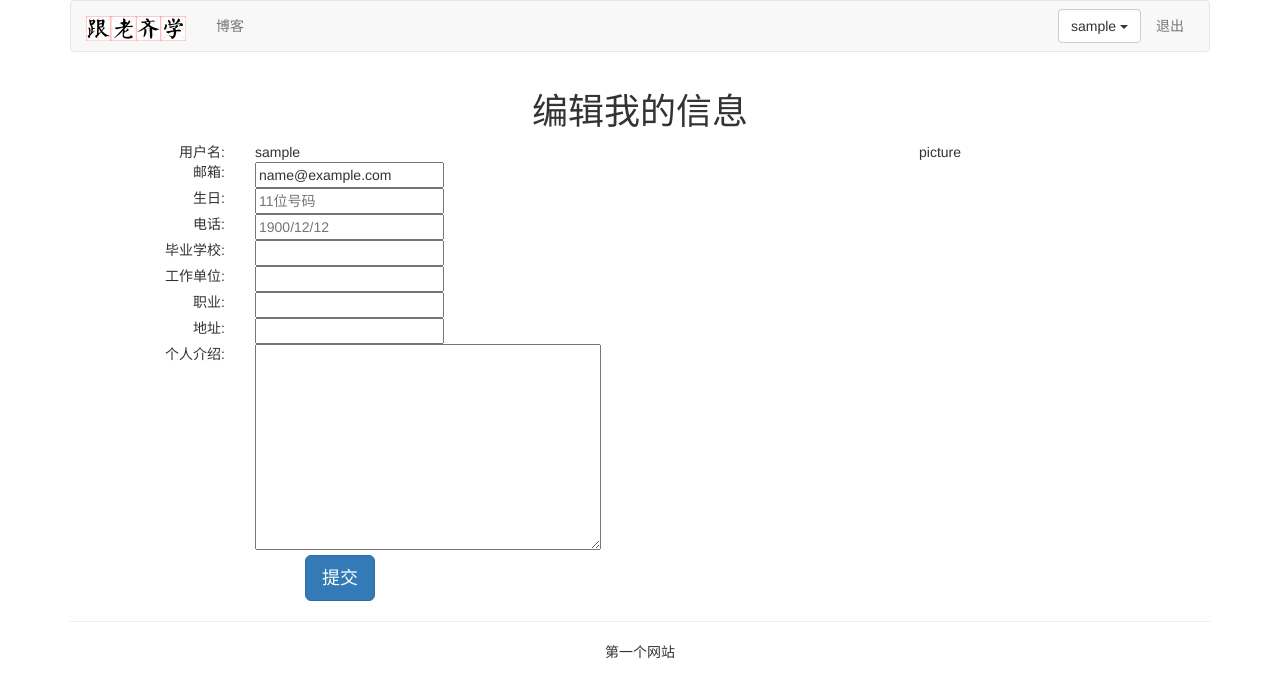
After one commit to goodbad3/music, a Django app: page /user/edit-my-information/ in a window 1280 px wide. The commit adds this page. Shown: the top 698 px of the page. Run offline with Django 3.2, Linux system fonts and the light colour scheme; the visitor is signed in with stand-in values (Sample User, id 1); data comes from the database, SQL or seed files in the repository; some libraries are stand-ins or nearby versions.

Commit message:
头像没成功

```diff
--- a/templates/header.html
+++ b/templates/header.html
@@ -1,5 +1,7 @@
 {% load staticfiles %}
-<!--把导航栏写出header.html-->
+<!--声明引入静态文件的标签，只有使用它，才能使用{% static '/images/logo.png' %}，而不是用硬编码的方式写入图片地址-->
+<!--% static %}用来引入某个静态文件-->
+<!--导航条-->
 <div class="container">
     <nav class="navbar navbar-default" role="navigation">
         <div class="navbar-header">
@@ -9,14 +11,36 @@
         </div>
         <div>
             <ul class="nav navbar-nav" role="navigation">
+
                 <li><a href="{% url 'index:blog_title' %}">博客</a></li>
 
+            </ul>
+            <ul class="nav navbar-nav navbar-right" style="margin-right:10px">
 
+                {% if user.is_authenticated %}
+
+                <li>
+                    <div class="dropdown" style="margin-top:8px">
+                        <button class='btn btn-default dropdown-toggle' type='button' id='dropdownMenu' data-toggle='dropdown'>{{ user.username }}
+                            <span class='caret'></span>
+                        </button>
+                        <ul class="dropdown-menu">
+                            <li><a href="{% url 'user:password_change' %}">修改密码</a></li>
+                            <li><a href="{% url 'user:my_information' %}">个人信息</a></li>
+
+                        </ul>
+                    </div>
+                </li>
+                <li><a href="{% url 'user:user_logout' %}">退出</a></li>
+
+                {% else %}
+                <li><a href="{% url 'user:user_login' %}">登录</a></li>
+
+                <li><a href="{% url 'user:user_register' %}">注册</a></li>
+                {% endif %}
             </ul>
-
         </div>
     </nav>
 </div>
-
 <script src="{% static 'js/jquery.js' %}"></script>
 <script src="{% static 'js/bootstrap.js' %}"></script>
--- /dev/null
+++ b/templates/user/myself_edit.html
@@ -0,0 +1,65 @@
+{% extends "base.html" %}
+{% block title %}我的信息{% endblock %}
+{% block content %}
+<div class="row text-center vertical-middle-sm">
+    <h1>编辑我的信息 </h1>
+    <div class="row">
+        <div class="col-md-6" >
+            <form class="form-horizontal" action="." method="post">{% csrf_token %}
+                <div class="row">
+                    <div class="col-md-4 text-right"><span>用户名:</span></div>
+                    <div class="col-md-8 text-left">{{user.username}}</div>
+                </div>
+
+                <div class="row">
+                    <div class="col-md-4 text-right"><span>邮箱:</span></div>
+                    <div class="col-md-8 text-left">{{user_form.email}}</div>
+                </div>
+
+                <div class="row">
+                    <div class="col-md-4 text-right"><span>生日:</span></div>
+                    <div class="col-md-8 text-left">{{userprofile_form.birth}}</div>
+                </div>
+
+                <div class="row">
+                    <div class="col-md-4 text-right"><span>电话:</span></div>
+                    <div class="col-md-8 text-left">{{userprofile_form.phone}}</div>
+                </div>
+
+                <div class="row">
+                    <div class="col-md-4 text-right"><span>毕业学校:</span></div>
+                    <div class="col-md-8 text-left">{{userinfo_form.school}}</div>
+                </div>
+
+                <div class="row">
+                    <div class="col-md-4 text-right"><span>工作单位:</span></div>
+                    <div class="col-md-8 text-left">{{userinfo_form.company}}</div>
+                </div>
+
+                <div class="row">
+
+                    <div class="col-md-4 text-right"><span>职业:</span></div>
+                    <div class="col-md-8 text-left">{{userinfo_form.profession}}</div>
+                </div>
+
+                <div class="row">
+                    <div class="col-md-4 text-right"><span>地址:</span></div>
+                    <div class="col-md-8 text-left">{{userinfo_form.address}}</div>
+                </div>
+
+                <div class="row">
+                    <div class="col-md-4 text-right"><span>个人介绍:</span></div>
+                    <div class="col-md-8 text-left">{{userinfo_form.aboutme}}</div>
+                </div>
+
+                <div class="row">
+                    <input type="submit" class="btn btn-primary btn-lg" value="提交 ">
+                </div>
+            </form>
+        </div>
+        <div class="col-md-6">
+            <p>picture</p>
+        </div>
+    </div>
+</div>
+{% endblock %}
--- a/user/forms.py
+++ b/user/forms.py
@@ -32,3 +32,15 @@ class UserProfileForm(forms.ModelForm):
             'phone': forms.widgets.TextInput(attrs={'class': 'txt tabInput', 'placeholder':'1900/12/12'}),
             'birth': forms.widgets.TextInput(attrs={'class': 'txt tabInput', 'placeholder':'11位号码'}),
         }
+
+
+class UserInfoForm(forms.ModelForm):
+    class Meta:
+        model = UserInfo
+        fields = ("school", "company", "profession", "address", "aboutme", 'photo')
+
+
+class UserForm(forms.ModelForm):
+    class Meta:
+        model = User
+        fields = ("email",)
--- a/user/urls.py
+++ b/user/urls.py
@@ -13,5 +13,8 @@ urlpatterns = [
     path('password-reset-done/', auth_views.PasswordResetDoneView.as_view(template_name="user/password_reset_done.html"), name='password_reset_done'),
     path('password-reset-confirm/<uidb64>/<token>/', auth_views.PasswordResetConfirmView.as_view(template_name="user/password_reset_confirm.html", success_url='/user/password-reset-complete/'), name="password_reset_confirm"),#视图函数也内置
     path('password-reset-complete/', auth_views.PasswordResetCompleteView.as_view(template_name='user/password_reset_complete.html'), name='password_reset_complete'),
+    path('my-information/', views.myself, name="my_information"),
+    path('edit-my-information/', views.myself_edit, name="edit_my_information"),
+    path('my-image/', views.my_image, name="my_image"),
 
 ]
--- a/user/views.py
+++ b/user/views.py
@@ -1,7 +1,7 @@
 from django.shortcuts import render
 from django.http import HttpResponse, HttpResponseRedirect
 from django.contrib.auth import authenticate, login
-from .forms import RegistrationForm,  UserProfileForm
+from .forms import  RegistrationForm, UserForm, UserProfileForm, UserInfoForm
 from django.contrib.auth.decorators import login_required
 from .models import UserProfile, UserInfo
 from django.contrib.auth.models import User
@@ -27,3 +27,56 @@ def register(request):
         user_form = RegistrationForm()
         userprofile_form = UserProfileForm()
         return render(request, "user/register.html", locals())
+
+
+
+@login_required(login_url='/user/login/')
+def myself(request):
+    userprofile = UserProfile.objects.get(user=request.user) if hasattr(request.user, 'userprofile') else UserProfile.objects.create(user=request.user)
+    userinfo = UserInfo.objects.get(user=request.user) if hasattr(request.user, 'userinfo') else UserInfo.objects.create(user=request.user)
+    return render(request, "user/myself.html", locals())
+
+
+@login_required(login_url='/account/login/')
+def myself_edit(request):
+    userprofile = UserProfile.objects.get(user=request.user) if hasattr(request.user, 'userprofile') else UserProfile.objects.create(user=request.user)
+    userinfo = UserInfo.objects.get(user=request.user) if hasattr(request.user, 'userinfo') else UserInfo.objects.create(user=request.user)
+    if request.method == "POST":
+        user_form = UserForm(request.POST)
+        userprofile_form = UserProfileForm(request.POST)
+        userinfo_form = UserInfoForm(request.POST)
+        if user_form.is_valid() and userprofile_form.is_valid() and userinfo_form.is_valid():
+            user_cd = user_form.cleaned_data
+            userprofile_cd = userprofile_form.cleaned_data
+            userinfo_cd = userinfo_form.cleaned_data
+            request.user.email = user_cd['email']
+            userprofile.birth = userprofile_cd['birth']
+            userprofile.phone = userprofile_cd['phone']
+            userinfo.school = userinfo_cd['school']
+            userinfo.company = userinfo_cd['company']
+            userinfo.profession = userinfo_cd['profession']
+            userinfo.address = userinfo_cd['address']
+            userinfo.aboutme = userinfo_cd['aboutme']
+            request.user.save()
+            userprofile.save()
+            userinfo.save()
+        return HttpResponseRedirect('/user/my-information/')
+    else:
+        user_form = UserForm(instance=request.user)
+        userprofile_form = UserProfileForm(instance=userprofile)
+        userinfo_form = UserInfoForm(instance=userinfo)
+        return render(request, "user/myself_edit.html", locals())
+
+
+
+
+@login_required(login_url='/user/login/')
+def my_image(request):
+    if request.method == 'POST':
+        img = request.POST['img']
+        userinfo = UserInfo.objects.get(user=request.user.id)
+        userinfo.photo = img
+        userinfo.save()
+        return HttpResponse("1")
+    else:
+        return render(request, 'user/imagecrop.html',)
```
Also changed, not shown: templates/user/imagecrop.html (added, +91 -0 lines), templates/user/myself.html (added, +90 -0 lines).
